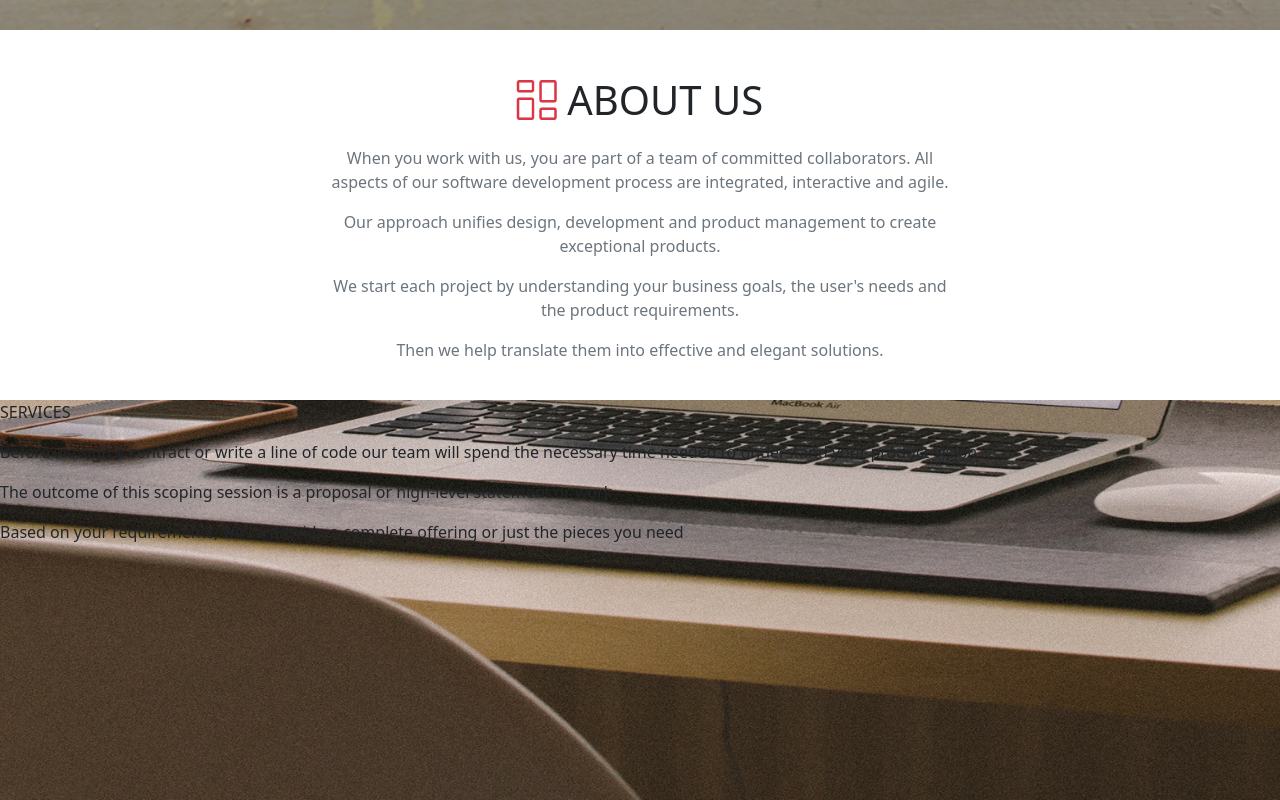
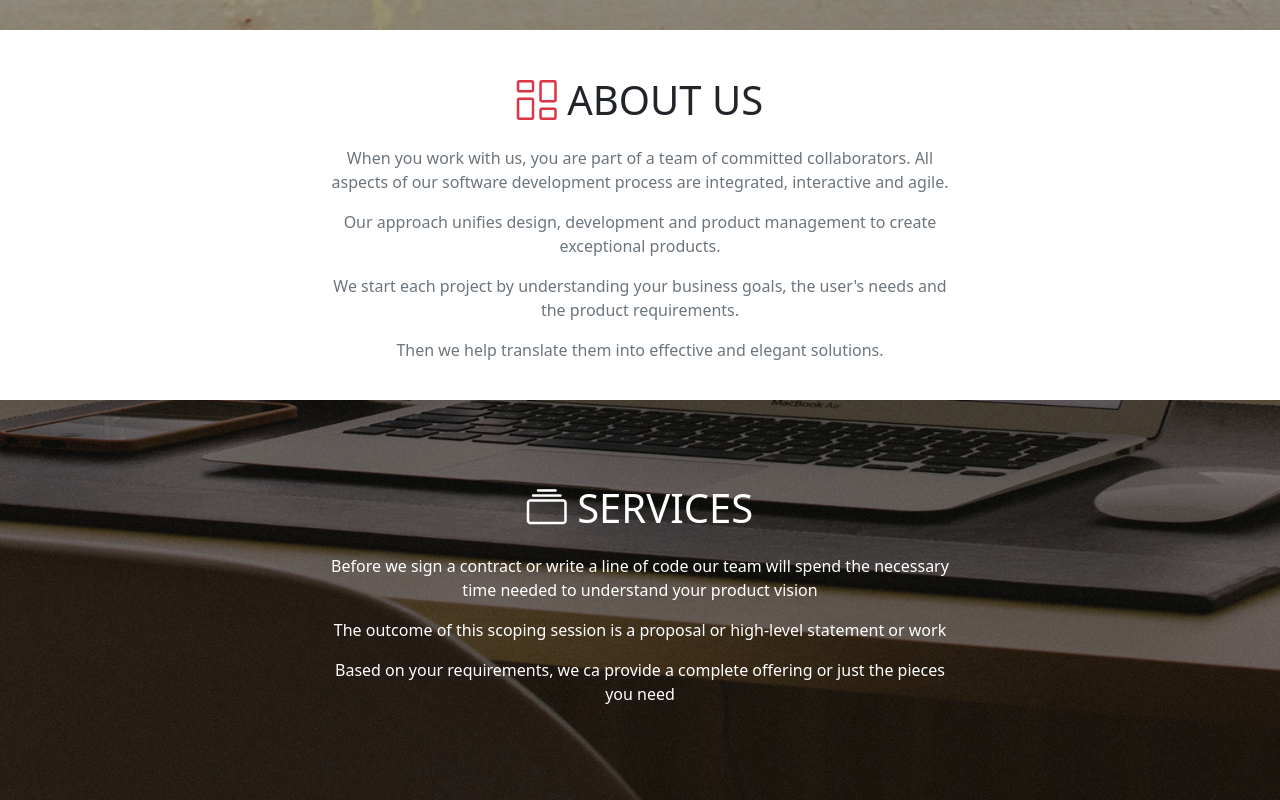
Before and after one commit to Kemnygh/DelaniStudio, a plain HTML site: page index.html in a window 1280 px wide. Shown: the part 1170-1970 px from the top of the page. Drawn offline with nearby package versions, Linux system fonts and the light colour scheme; a web font is replaced by a local one.

Commit message:
Style services banner and content

```diff
--- a/assets/css/sytles.css
+++ b/assets/css/sytles.css
@@ -103,9 +103,26 @@ h1 span{
 /* Services*/
 #services{
   background-image: url("../images/backgrounds/s_image.jpg");
+  box-shadow: inset 0 0 0 1000px rgba(0,0,0,.5);
   position: relative;
   background-repeat: no-repeat;
   background-size: cover;
   height: 400px;
   margin-top: 30px;
 }
+
+.svc-content{
+  position: absolute;
+  left: 50%;
+  top: 50%;
+  transform: translate(-50%,-50%);
+  text-align: center;
+}
+
+.svc-content p{
+  color: white;
+}
+
+.svc-title{
+  font-size: 40px;
+}
--- a/index.html
+++ b/index.html
@@ -61,7 +61,7 @@
   </div>
   <div id="services">
     <div class="svc-content">
-      <p class="svc-title">SERVICES</p>
+      <p class="svc-title"><i class="bi bi-collection"></i> SERVICES</p>
       <p>Before we sign a contract or write a line of code our team will spend the necessary time needed to understand your product vision</p>
       <p>The outcome of this scoping session is a proposal or high-level statement or work</p>
       <p>Based on your requirements, we ca provide a complete offering or just the pieces you need</p>
```
